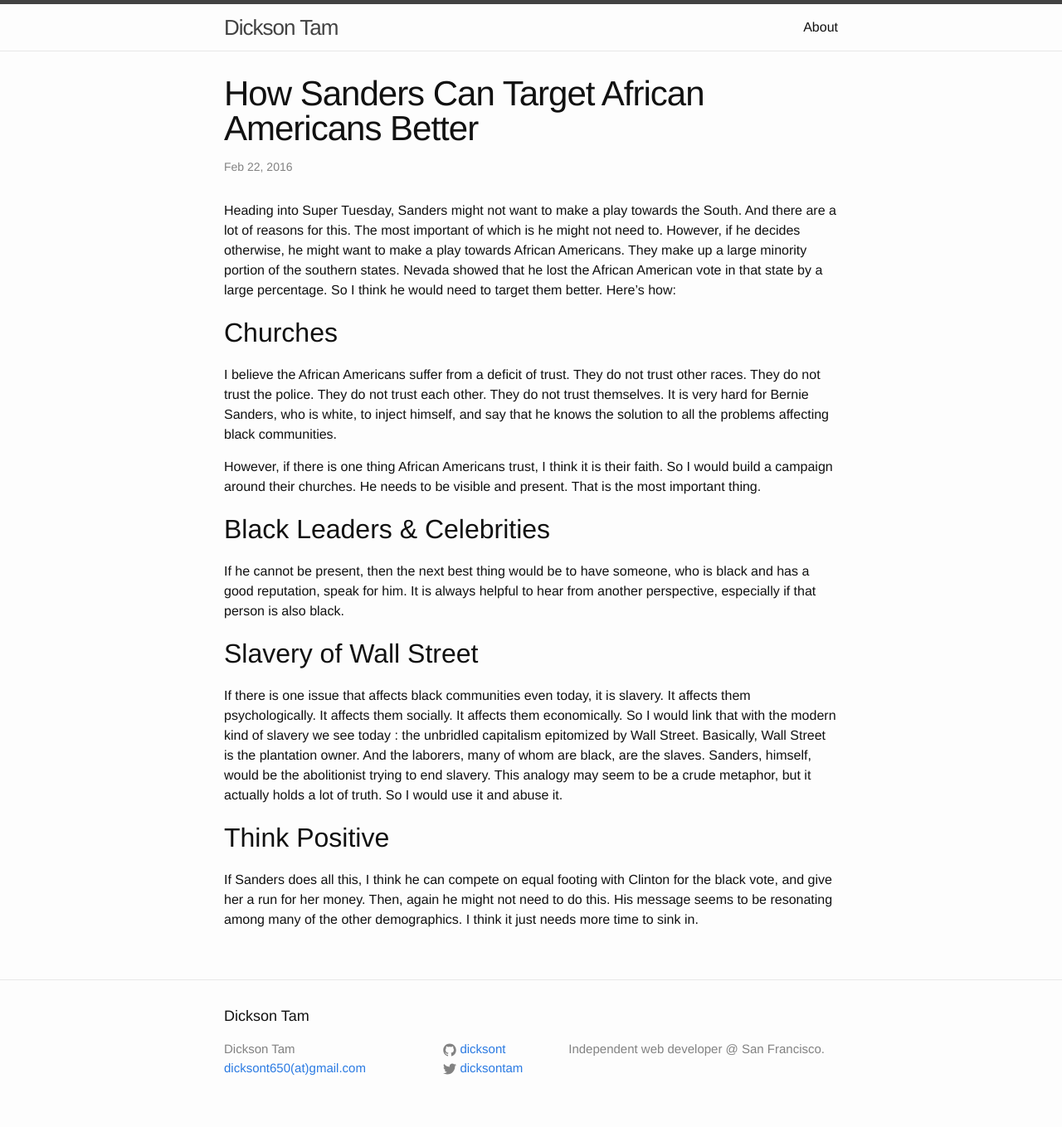
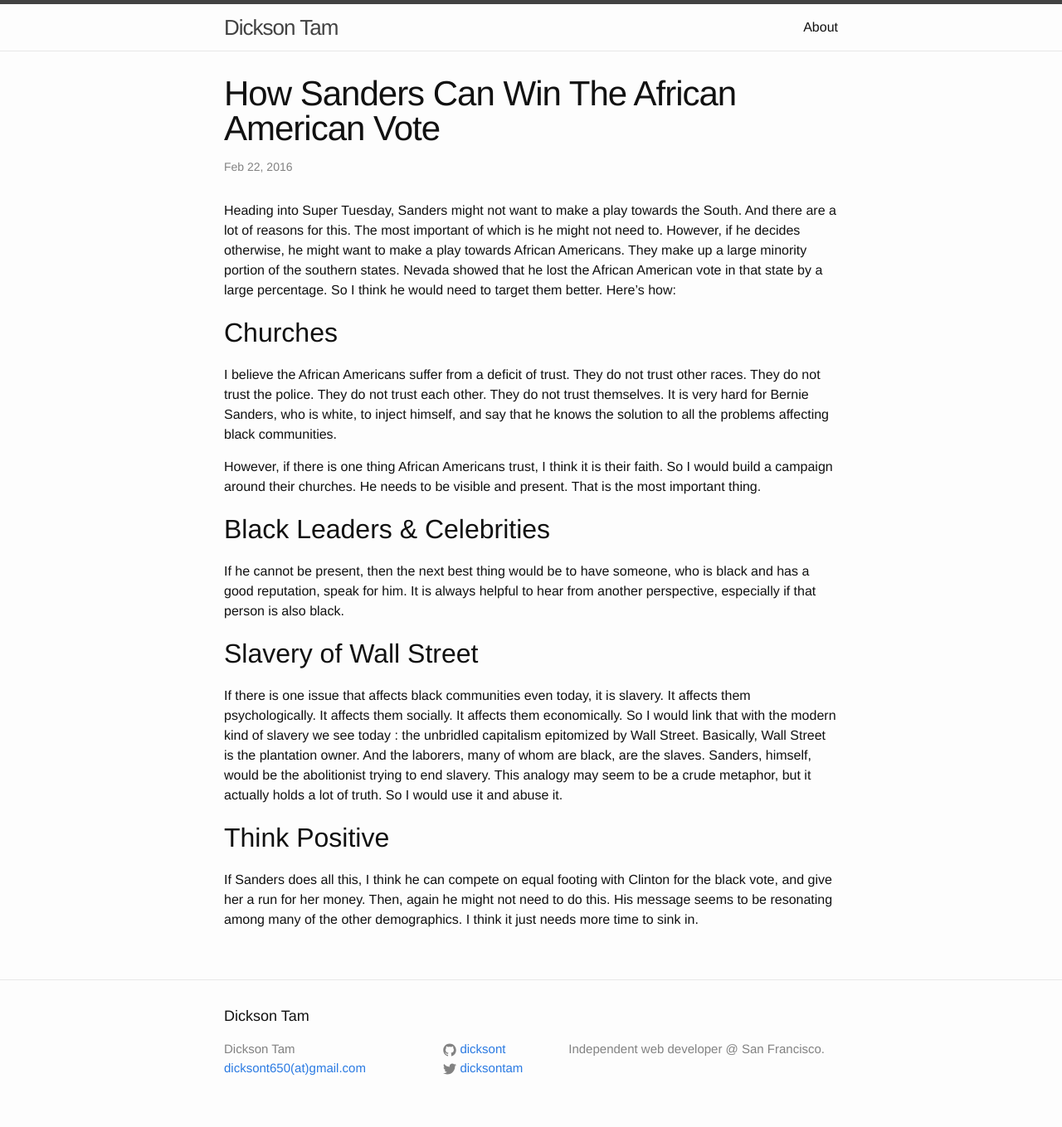
Before and after one commit to dicksont/dicksont.github.io, a Jekyll site: the page built from _posts/2016-02-22-blacks.md, in a window 1280 px wide. Shown: the whole page at 83% size. Built offline with Jekyll 4.4.1, drawn with Linux system fonts in a browser that asks for light colours.

Commit message:
Title change.

```diff
--- a/_posts/2016-02-22-blacks.md
+++ b/_posts/2016-02-22-blacks.md
@@ -1,6 +1,6 @@
 ---
 layout: post
-title:  "How Sanders Can Target African Americans Better"
+title:  "How Sanders Can Win The African American Vote"
 date:   2016-02-22 9:45:00
 ---
 
```
